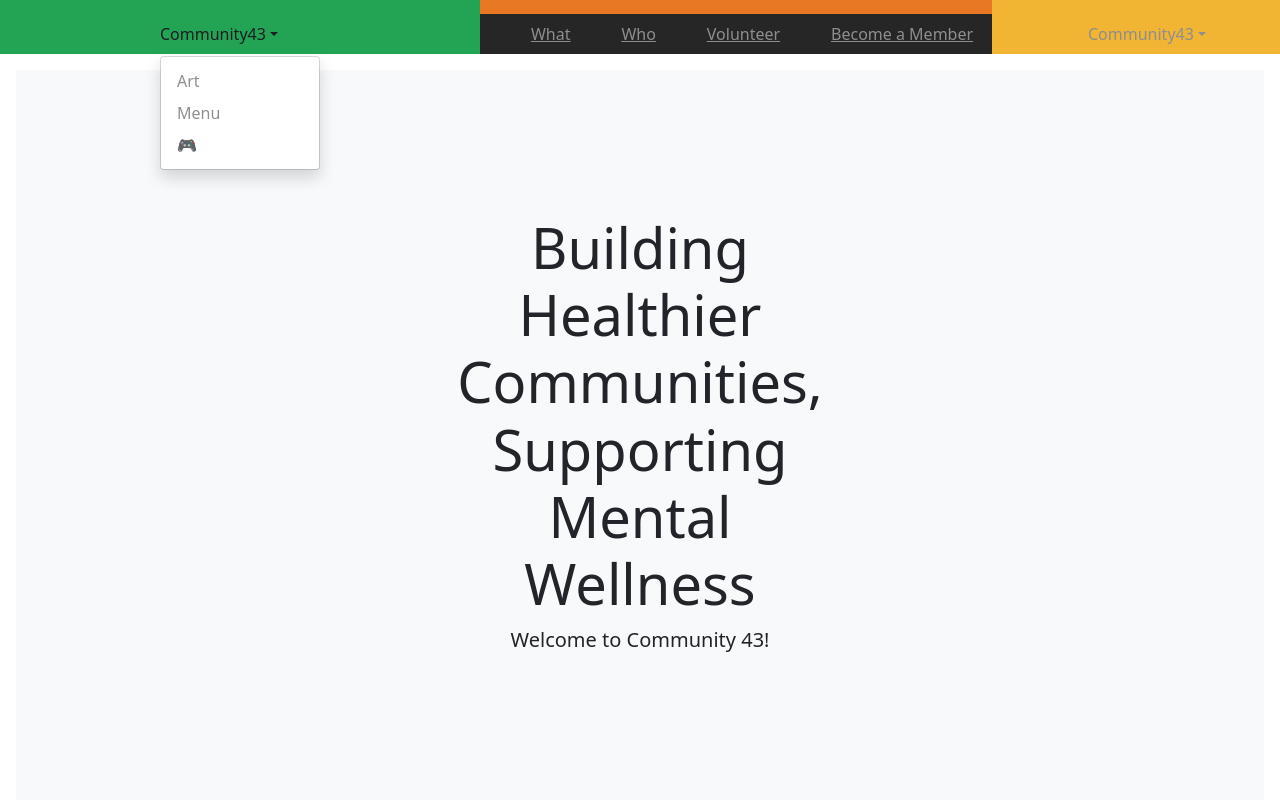
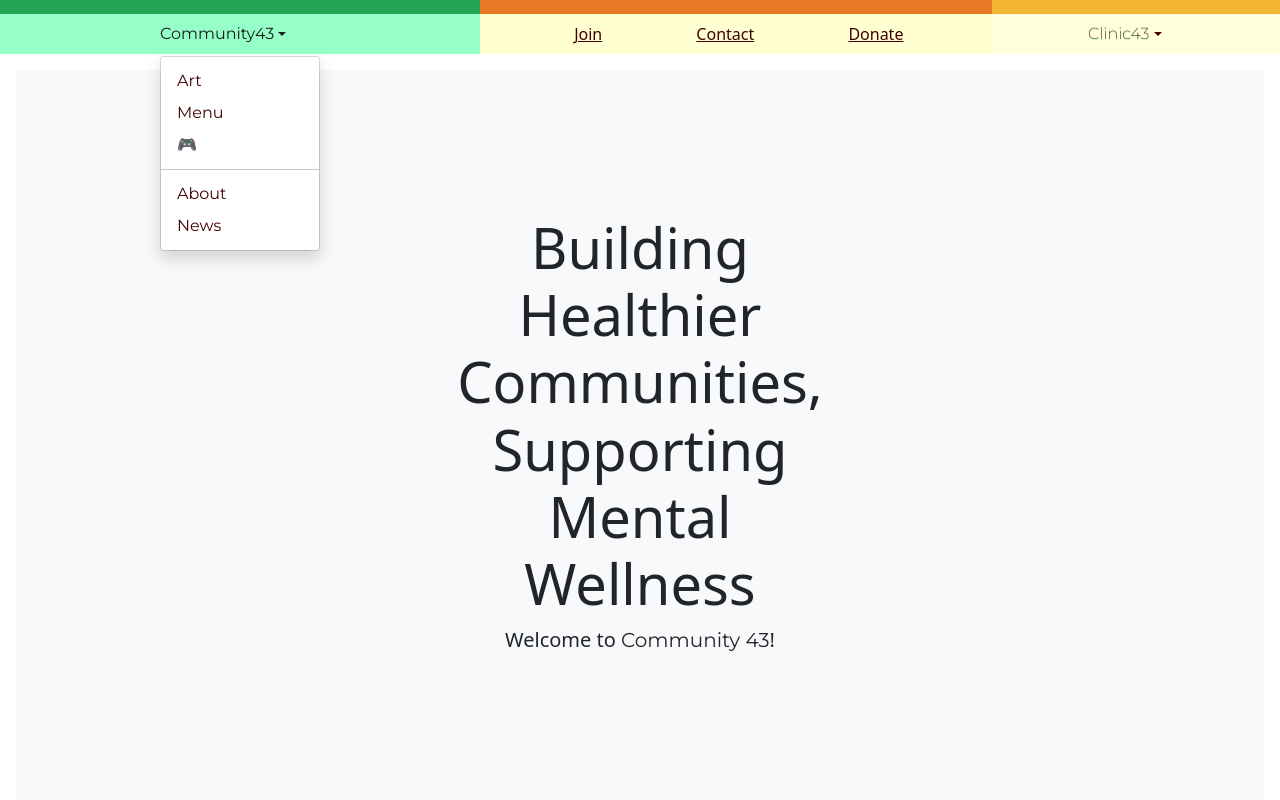
Before and after one commit to easierbycode43/easierbycode43.github.io, a website with bundled scripts: page index.html in a window 1280 px wide. Both pictures are taken after a click on the link "Community43". Shown: the top 800 px of the page. Built offline with nearby package versions, Linux system fonts and the light colour scheme; a web font is replaced by a local one.

Commit message:
update menu

```diff
--- a/index.html
+++ b/index.html
@@ -21,25 +21,31 @@
         <li><a data-iframe='c43-gallery' class="lab dropdown-item" href="#" aria-current="page">Art</a></li>
         <li><a data-iframe='menu' class="lab dropdown-item" href="#" aria-current="page">Menu</a></li>
         <li><a data-iframe='c43' class="lab dropdown-item" href="#" aria-current="page">🎮</a></li>
+        <li><hr class="dropdown-divider"></li>
+        <li><a data-iframe='c43-gallery' class="lab dropdown-item" href="#" aria-current="page">About</a></li>
+        <li><a data-iframe='c43-gallery' class="lab dropdown-item" href="#" aria-current="page">News</a></li>
       </ul>
     </div>
 
-    <a class="py-2 d-none d-md-inline-block" href="#">What</a>
-    <a class="py-2 d-none d-md-inline-block" href="#">Who</a>
-    <a class="py-2 d-none d-md-inline-block" href="#">Volunteer</a>
-    <a class="py-2 d-none d-md-inline-block" href="#">Become a Member</a>
+    <a class="py-2 d-none d-md-inline-block" href="#">Join</a>
     <a class="py-2 d-none d-md-inline-block" href="#">Contact</a>
-    <a class="py-2 d-none d-md-inline-block" href="#">News</a>
     <a class="py-2 d-none d-md-inline-block" href="#">Donate</a>
+    <a class="py-2 d-none d-md-inline-block" href="#">          </a>
+    <a class="py-2 d-none d-md-inline-block" href="#">          </a>
+    <a class="py-2 d-none d-md-inline-block" href="#">          </a>
+    <a class="py-2 d-none d-md-inline-block" href="#">          </a>
 
     <div class="dropdown clinic43">
       <a href="#" class="py-2 d-flex align-items-center col-lg-4 mb-2 mb-lg-0 link-dark text-decoration-none dropdown-toggle" id="dropdownNavLink" data-bs-toggle="dropdown" aria-expanded="false">
-        Community43
+        Clinic43
       </a>
       <ul class="dropdown-menu text-small shadow" aria-labelledby="dropdownNavLink">
-        <li><a data-iframe='c43-gallery' class="lab dropdown-item" href="#" aria-current="page">Art</a></li>
-        <li><a data-iframe='menu' class="lab dropdown-item" href="#" aria-current="page">Menu</a></li>
-        <li><a data-iframe='c43' class="lab dropdown-item" href="#" aria-current="page">🎮</a></li>
+        <li><a data-iframe='c43-gallery' class="lab dropdown-item" href="#" aria-current="page">Case Management</a></li>
+        <li><a data-iframe='menu' class="lab dropdown-item" href="#" aria-current="page">PCP</a></li>
+        <li><a data-iframe='c43' class="lab dropdown-item" href="#" aria-current="page">Psychiatric Services</a></li>
+        <li><hr class="dropdown-divider"></li>
+        <li><a data-iframe='c43-gallery' class="lab dropdown-item" href="#" aria-current="page">About</a></li>
+        <li><a data-iframe='c43-gallery' class="lab dropdown-item" href="#" aria-current="page">News</a></li>
       </ul>
     </div>
   </nav>
@@ -49,7 +55,7 @@
   <div class="position-relative overflow-hidden p-3 p-md-5 m-md-3 text-center bg-light">
     <div class="col-md-5 p-lg-5 mx-auto my-5">
       <h1 class="display-4 fw-normal">Building Healthier Communities, Supporting Mental Wellness</h1>
-      <p class="lead fw-normal">Welcome to Community 43!</p>
+      <p class="lead fw-normal">Welcome to <span class='community43'>Community 43</span>!</p>
     </div>
   </div>
 
@@ -154,7 +160,7 @@
 
 <footer class="blog-footer">
   <p>
-    Designed for <a href="https://community43.org">© 2021 Community43</a> by <a href="http://codemonkey.games" target='_blank' rel='noopener'>&lt;code&gt;🐵.games</a>.
+    Designed for <a class='text-decoration-none' href="https://community43.org">© 2021 Community43</a> by <a class='text-decoration-none' href="http://codemonkey.games" target='_blank' rel='noopener'>&lt;code&gt;🐵.games</a>.
   </p>
 </footer>
 
--- a/style.css
+++ b/style.css
@@ -1,3 +1,19 @@
+@import url(https://fonts.googleapis.com/css2?family=Montserrat:wght@200;400&display=swap);
+
+.community43, .clinic43  {
+	font-family: 'Montserrat', sans-serif;
+}
+
+.clinic43 > a  {
+  color: #4b0f00;
+	font-weight: 200;
+	text-shadow: 0 1px #96ffc8;
+}
+
+.community43 > a {
+  color: #003100;
+}
+
 header.site-header {
   border-top: 14px solid #23a455;
 }
@@ -162,16 +178,16 @@ i.eci {
  */
 
 .site-header {
-  background-color: rgba(0, 0, 0, 0.85);
+  background-color: rgba(255, 255, 202, 0.85);
   -webkit-backdrop-filter: saturate(180%) blur(20px);
   backdrop-filter: saturate(180%) blur(20px);
 }
 .site-header a {
-  color: #8e8e8e;
+  color: #420000;
   transition: color 0.15s ease-in-out;
 }
 .site-header a:hover {
-  color: #fff;
+  color: #750500;
   text-decoration: none;
 }
 
@@ -240,7 +256,8 @@ i.eci {
 
 .dropdown.community43 {
   width: 37.5%;
-  background-color: #23a455;
+  /* background-color: #23a455; */
+  background-color: #96ffc8;
   display: flex;
   justify-content: center;
 }
@@ -249,7 +266,8 @@ i.eci {
   position: absolute;
   right: 0;
   width: 22.5%;
-  background-color: #f1b533;
+  /* background-color: #f1b533; */
+  background-color: #ffffd9;
   display: flex;
   justify-content: center;
 }
```
Also changed, not shown: docs/index.html (+30 -12 lines), 4 other files.
